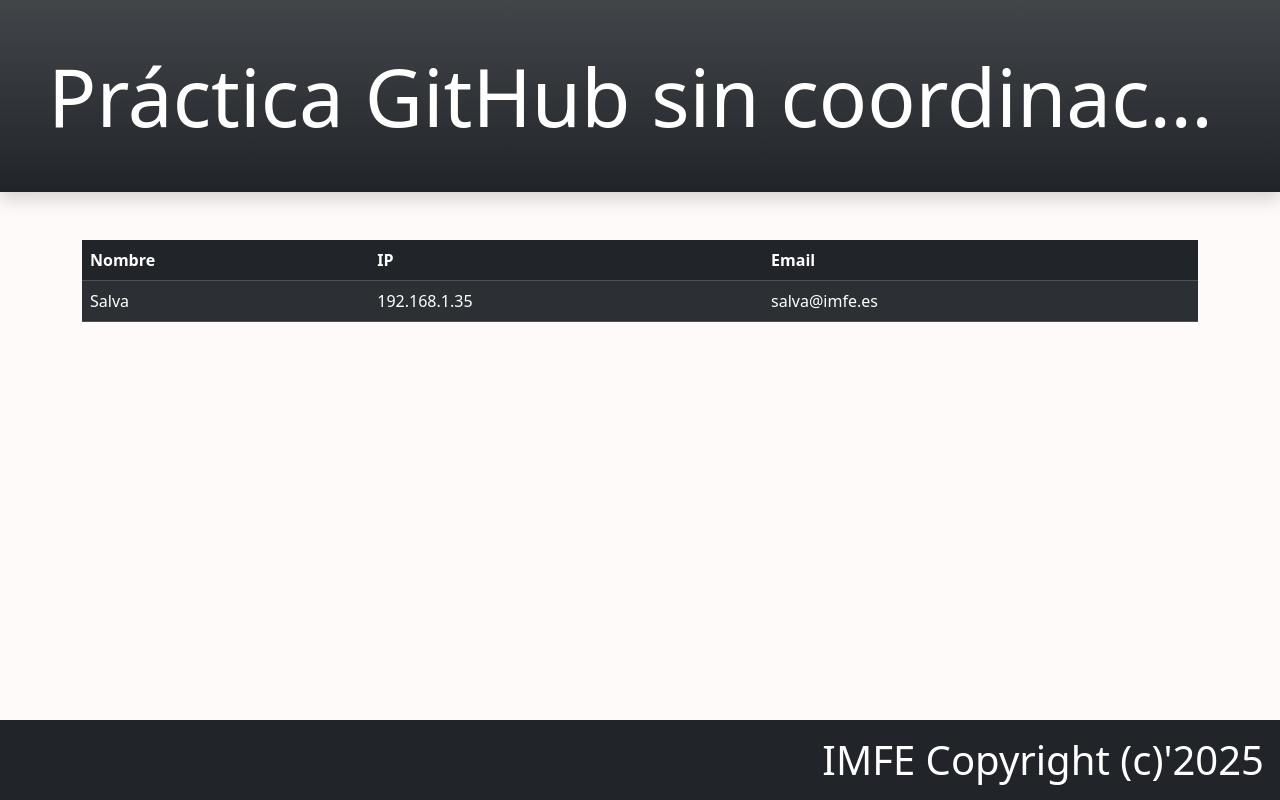
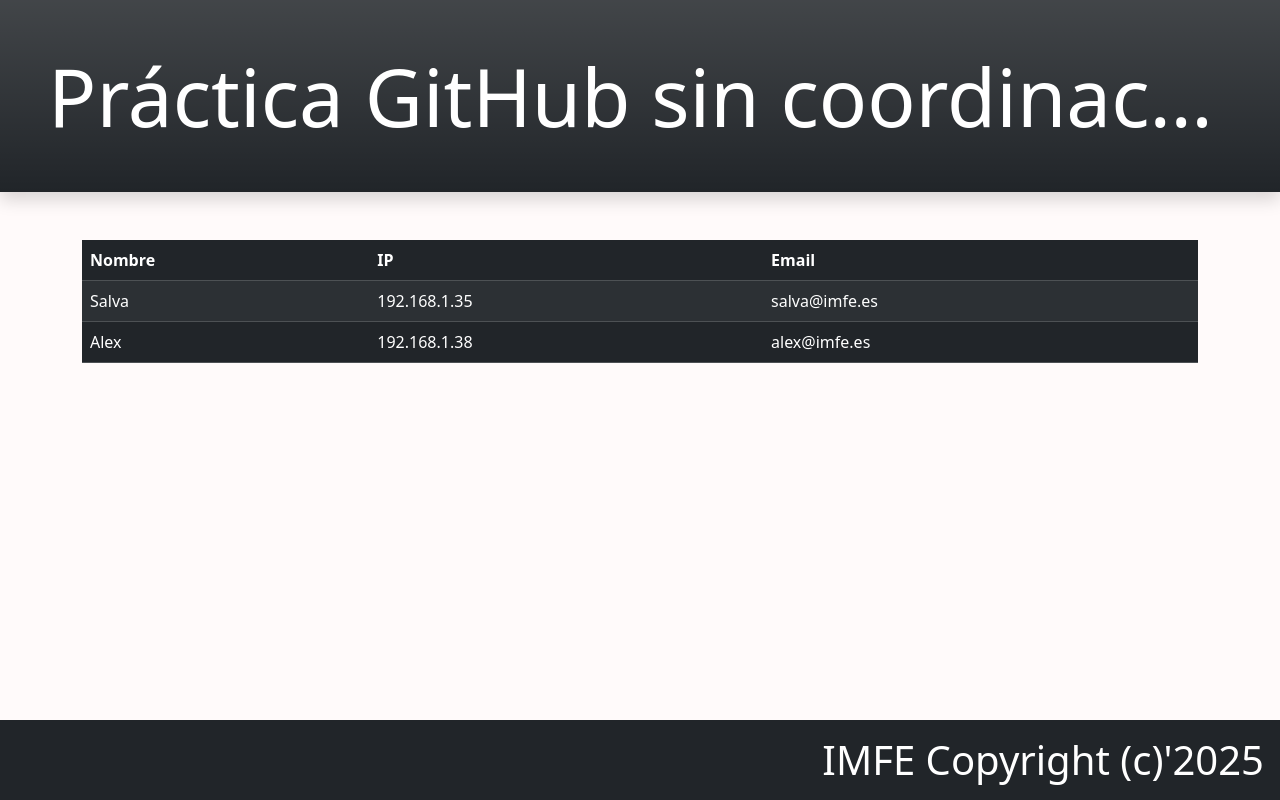
Before and after one commit to borilio/demo-10-grupal-descoordinado, a plain HTML site: page index.html in a window 1280 px wide. Drawn offline with nearby package versions, Linux system fonts and the light colour scheme.

Commit message:
Añadido la fila de Alex

```diff
--- a/index.html
+++ b/index.html
@@ -31,7 +31,11 @@
                     <td>salva@imfe.es</td>
                 </tr>
                 <!-- Añadir una fila nueva cada uno -->
-
+                <tr>
+                    <td>Alex</td>
+                    <td>192.168.1.38</td>
+                    <td>alex@imfe.es</td>
+                </tr>
 
             </tbody>
             <tfoot>
```
